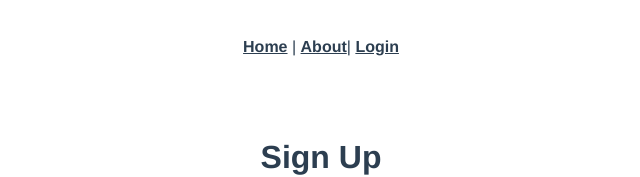
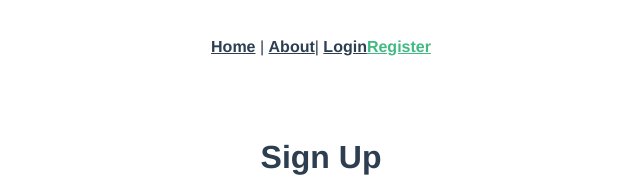
Before and after one commit to PoulLorca/webBagual, a Vue app: page /register in a window 1280 px wide. Shown: the top 177 px of the page, without its empty margins (319-959 px from the left). Built offline with nearby package versions, Linux system fonts and the light colour scheme.

Commit message:
add register

```diff
--- a/src/App.vue
+++ b/src/App.vue
@@ -3,6 +3,7 @@
     <router-link to="/">Home</router-link> |
     <router-link to="/about">About</router-link>|
     <router-link to="/login">Login</router-link>
+    <router-link to="/register">Register</router-link>
   </nav>
   <router-view/>
 </template>
```
